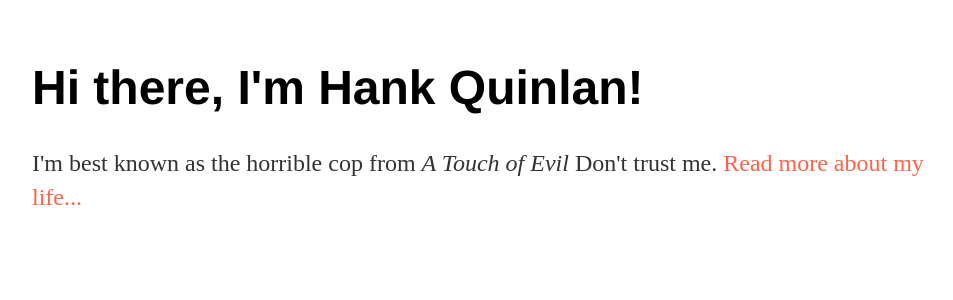
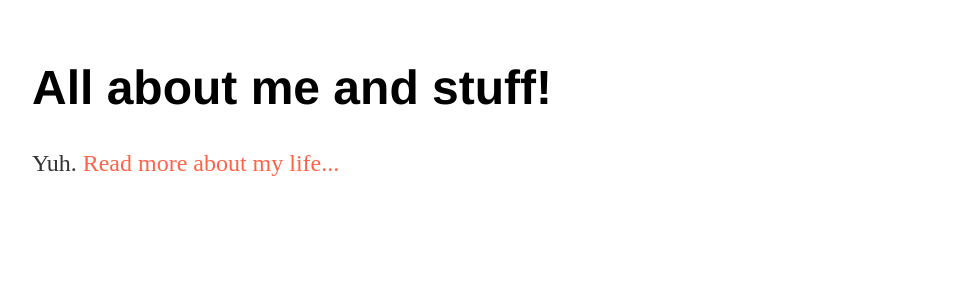
Before and after one commit to michaelf9598/michaelf9598.github.io, a Jekyll site: the page about/index.html, which Jekyll copies as it is, in a window 1280 px wide. Shown: the top 300 px of the page, without its empty margins (160-1113 px from the left). Built offline with Jekyll 4.4.1, drawn with Linux system fonts in a browser that asks for light colours.

Commit message:
Update index.html

```diff
--- a/about/index.html
+++ b/about/index.html
@@ -1,7 +1,7 @@
 <!DOCTYPE html>
 <html>
 	<head>
-		<title>Hank Quinlan, Horrible Cop</title>
+		<title>About</title>
 		<!-- link to main stylesheet -->
 		<link rel="stylesheet" type="text/css" href="/css/main.css">
 
@@ -10,8 +10,8 @@
 	<body>
 		<div class="container">
     		<div class="blurb">
-        		<h1>Hi there, I'm Hank Quinlan!</h1>
-				<p>I'm best known as the horrible cop from <em>A Touch of Evil</em> Don't trust me. <a href="/about">Read more about my life...</a></p>
+        		<h1>All about me and stuff!</h1>
+				<p>Yuh. <a href="/about">Read more about my life...</a></p>
     		</div><!-- /.blurb -->
 		</div><!-- /.container -->
 	</body>
```
